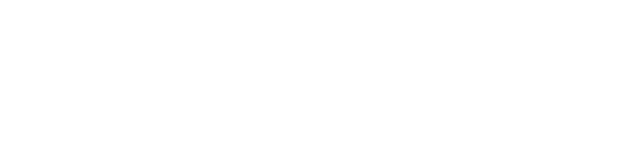
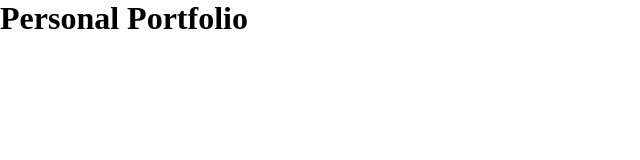
Before and after one commit to leghram/challengeportafolio, a plain HTML site: page index.html in a window 1280 px wide. Shown: the whole page, without its empty margins (0-640 px from the left). Drawn offline with Linux system fonts and the light colour scheme.

Commit message:
url of the page

```diff
--- a/index.html
+++ b/index.html
@@ -4,7 +4,12 @@
     <meta charset="UTF-8" />
     <meta http-equiv="X-UA-Compatible" content="IE=edge" />
     <meta name="viewport" content="width=device-width, initial-scale=1.0" />
+    <link rel="stylesheet" href="./style.css" />
     <title>Portafolio Personal</title>
   </head>
-  <body></body>
+  <body>
+    <h1>Personal Portfolio</h1>
+
+    <script src="./index.js"></script>
+  </body>
 </html>
```
Also changed, not shown: 1 other file.
